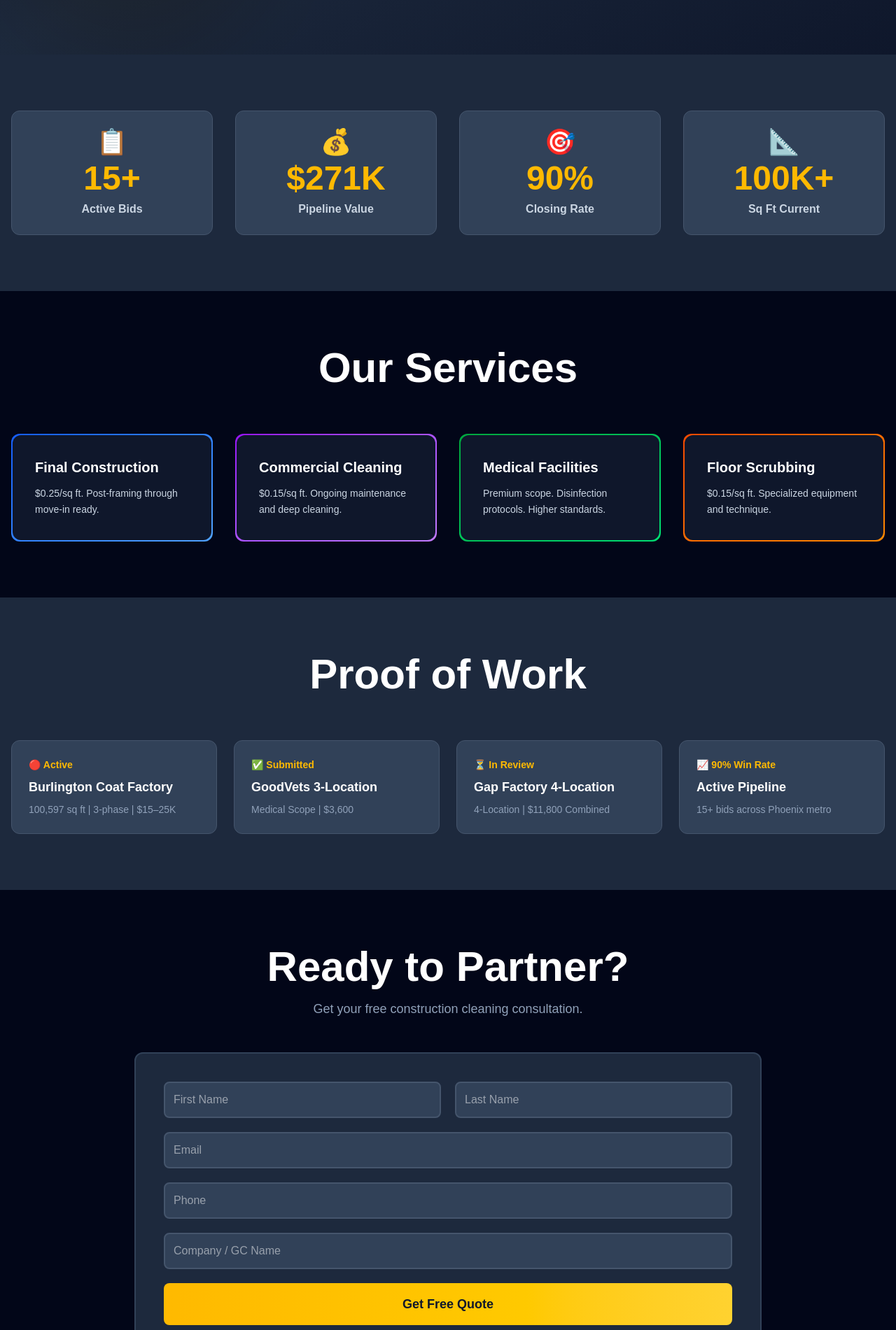
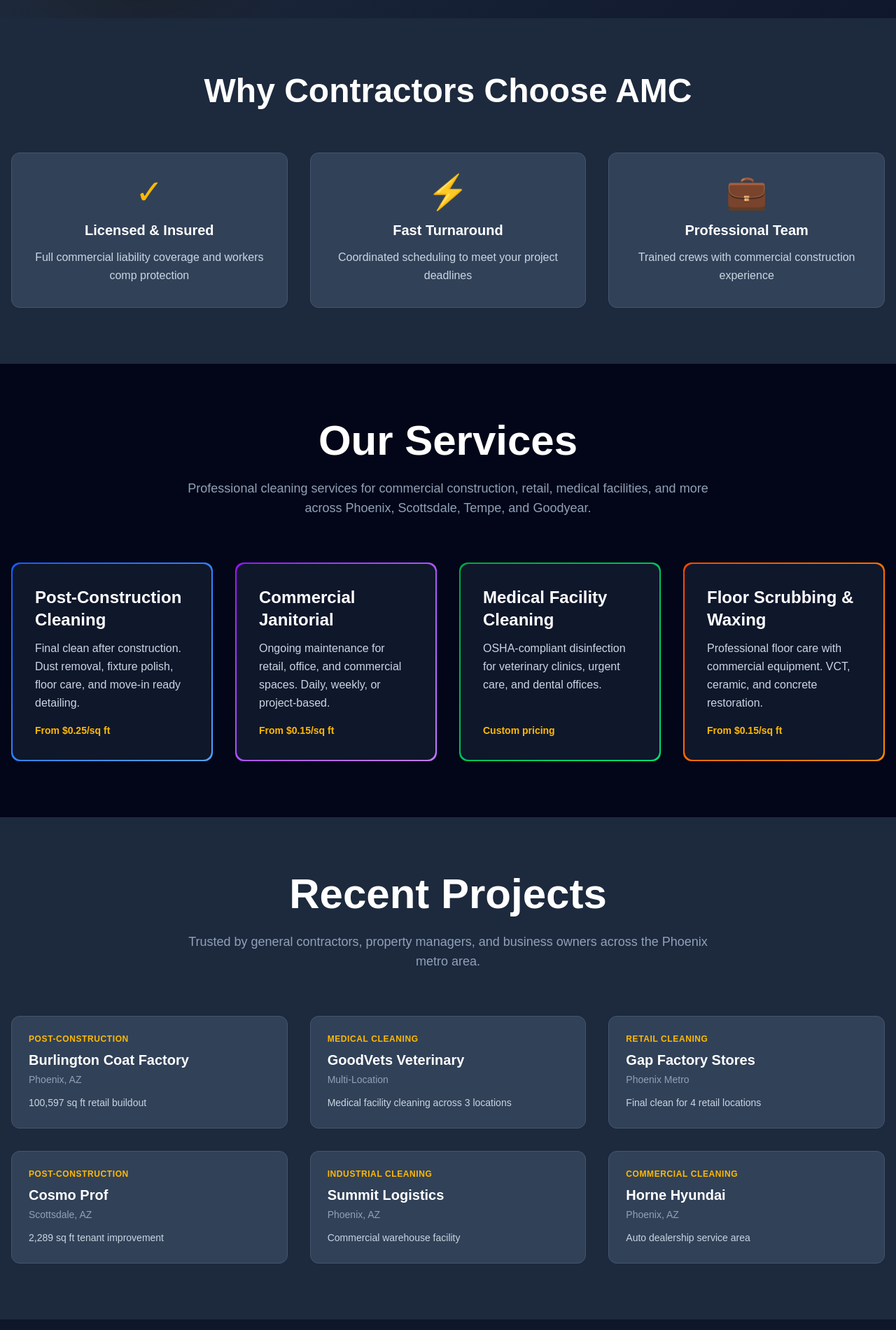
Before and after one commit to amcprofessionalscs-alt/amc-final, a Next.js app: page / in a window 1280 px wide. Shown: the part 839-2740 px from the top of the page at 70% size. Built offline with nearby package versions, Linux system fonts and the light colour scheme.

Commit message:
Clean professional copy, remove internal jargon

```diff
--- a/app/layout.tsx
+++ b/app/layout.tsx
@@ -2,17 +2,52 @@ import type { Metadata } from "next";
 import "./globals.css";
 
 export const metadata: Metadata = {
-  title: "AMC Professionals - Construction Cleaning",
-  description: "Construction cleaning that wins bids.",
+  title: "Commercial Cleaning Phoenix AZ | Post-Construction Cleaning Scottsdale | AMC Professionals",
+  description: "AMC Professionals: Phoenix's trusted commercial cleaning company. Post-construction cleaning, final clean, medical facilities. $271K+ active pipeline. 90% closing rate. Free quotes. Call 251-477-5676.",
+  keywords: "commercial cleaning Phoenix, post-construction cleaning Scottsdale, final construction cleaning Arizona, medical facility cleaning, janitorial services Phoenix, construction cleaning company",
+  openGraph: {
+    title: "AMC Professionals | Commercial Cleaning Phoenix",
+    description: "Post-construction cleaning experts serving Phoenix metro. $271K+ pipeline, 90% closing rate.",
+    url: "https://amc-professionals.com",
+    siteName: "AMC Professionals",
+    locale: "en_US",
+    type: "website",
+  },
 };
 
 export default function RootLayout({
   children,
-}: {
+}: Readonly<{
   children: React.ReactNode;
-}) {
+}>) {
   return (
     <html lang="en">
+      <head>
+        <script
+          type="application/ld+json"
+          dangerouslySetInnerHTML={{
+            __html: JSON.stringify({
+              "@context": "https://schema.org",
+              "@type": "LocalBusiness",
+              "name": "AMC Professionals LLC",
+              "image": "https://amc-professionals.com/logo.png",
+              "description": "Commercial cleaning and post-construction cleaning services in Phoenix, AZ",
+              "address": {
+                "@type": "PostalAddress",
+                "addressLocality": "Phoenix",
+                "addressRegion": "AZ",
+                "addressCountry": "US"
+              },
+              "telephone": "+1-251-477-5676",
+              "email": "amcprofessionalscs@gmail.com",
+              "url": "https://amc-professionals.com",
+              "priceRange": "$$$",
+              "areaServed": ["Phoenix", "Scottsdale", "Tempe", "Glendale", "Goodyear"],
+              "serviceType": ["Commercial Cleaning", "Post-Construction Cleaning", "Medical Facility Cleaning", "Floor Scrubbing"]
+            })
+          }}
+        />
+      </head>
       <body>{children}</body>
     </html>
   );
--- a/app/page.tsx
+++ b/app/page.tsx
@@ -36,10 +36,10 @@ export default function Home() {
       <nav className="sticky top-0 z-50 bg-slate-900 border-b border-slate-800">
         <div className="max-w-7xl mx-auto px-4 sm:px-6 lg:px-8">
           <div className="flex justify-between items-center h-16">
-            <div className="text-3xl font-black text-amber-400">AMC</div>
+            <div className="text-3xl font-black text-amber-400">AMC Professionals</div>
             <div className="hidden md:flex gap-8">
               <a href="#services" className="text-sm font-semibold hover:text-amber-400 transition">Services</a>
-              <a href="#proof" className="text-sm font-semibold hover:text-amber-400 transition">Proof</a>
+              <a href="#projects" className="text-sm font-semibold hover:text-amber-400 transition">Projects</a>
               <a href="#contact" className="text-sm font-semibold hover:text-amber-400 transition">Contact</a>
             </div>
             <a href="tel:251-477-5676" className="hidden sm:inline bg-amber-400 text-slate-900 px-4 py-2 rounded font-bold text-sm hover:bg-amber-300 transition">251-477-5676</a>
@@ -56,36 +56,32 @@ export default function Home() {
 
         <div className="relative max-w-5xl mx-auto text-center z-10">
           <h1 className="text-6xl sm:text-7xl lg:text-8xl font-black mb-6 leading-tight">
-            Construction Cleaning That <span className="text-transparent bg-clip-text bg-gradient-to-r from-amber-400 to-amber-300">Wins Bids</span>
+            Commercial Cleaning <span className="text-transparent bg-clip-text bg-gradient-to-r from-amber-400 to-amber-300">Phoenix & Scottsdale</span>
           </h1>
-          <p className="text-xl sm:text-2xl text-slate-300 mb-8 max-w-3xl mx-auto leading-relaxed">
-            $271K+ in active bids. AMC secures them with precision, reliability, and results that contractors trust.
+          <p className="text-xl sm:text-2xl text-slate-300 mb-12 max-w-3xl mx-auto leading-relaxed">
+            Professional post-construction and commercial cleaning services trusted by contractors across the Phoenix metro area.
           </p>
-          <div className="bg-blue-950 bg-opacity-40 backdrop-blur border border-blue-400 inline-block px-8 py-4 rounded-lg mb-12 font-mono text-sm sm:text-base">
-            <div className="font-bold text-blue-300">ACTIVE PIPELINE</div>
-            <div className="text-amber-400 text-lg">15+ Bids | 90%+ Closing Rate | $271K+</div>
-          </div>
           <div className="flex flex-col sm:flex-row gap-4 justify-center">
             <a href="#contact" className="bg-gradient-to-r from-amber-400 to-amber-300 text-slate-900 px-8 py-4 rounded-lg font-bold hover:from-amber-300 hover:to-amber-200 transition text-lg">Get Free Quote</a>
-            <a href="#proof" className="border-2 border-amber-400 text-amber-400 px-8 py-4 rounded-lg font-bold hover:bg-amber-400 hover:text-slate-900 transition text-lg">See Proof</a>
+            <a href="#projects" className="border-2 border-amber-400 text-amber-400 px-8 py-4 rounded-lg font-bold hover:bg-amber-400 hover:text-slate-900 transition text-lg">View Projects</a>
           </div>
         </div>
       </section>
 
-      {/* STATS SECTION */}
+      {/* WHY CHOOSE AMC */}
       <section className="bg-slate-800 py-20 px-4">
         <div className="max-w-7xl mx-auto">
-          <div className="grid grid-cols-1 sm:grid-cols-2 lg:grid-cols-4 gap-8">
+          <h2 className="text-4xl sm:text-5xl font-black text-center mb-16">Why Contractors Choose AMC</h2>
+          <div className="grid grid-cols-1 sm:grid-cols-2 lg:grid-cols-3 gap-8">
             {[
-              { number: '15+', label: 'Active Bids', icon: '📋' },
-              { number: '$271K', label: 'Pipeline Value', icon: '💰' },
-              { number: '90%', label: 'Closing Rate', icon: '🎯' },
-              { number: '100K+', label: 'Sq Ft Current', icon: '📐' },
-            ].map((stat, i) => (
-              <div key={i} className="text-center p-6 bg-slate-700 bg-opacity-50 rounded-xl border border-slate-600 hover:border-amber-400 transition">
-                <div className="text-4xl mb-2">{stat.icon}</div>
-                <div className="text-4xl sm:text-5xl font-black text-amber-400 mb-2">{stat.number}</div>
-                <div className="text-slate-300 font-semibold">{stat.label}</div>
+              { icon: '✓', title: 'Licensed & Insured', desc: 'Full commercial liability coverage and workers comp protection' },
+              { icon: '⚡', title: 'Fast Turnaround', desc: 'Coordinated scheduling to meet your project deadlines' },
+              { icon: '💼', title: 'Professional Team', desc: 'Trained crews with commercial construction experience' },
+            ].map((item, i) => (
+              <div key={i} className="text-center p-8 bg-slate-700 bg-opacity-50 rounded-xl border border-slate-600 hover:border-amber-400 transition">
+                <div className="text-5xl mb-4 text-amber-400">{item.icon}</div>
+                <h3 className="text-xl font-black mb-3">{item.title}</h3>
+                <p className="text-slate-300 leading-relaxed">{item.desc}</p>
               </div>
             ))}
           </div>
@@ -95,18 +91,42 @@ export default function Home() {
       {/* SERVICES SECTION */}
       <section id="services" className="py-20 px-4">
         <div className="max-w-7xl mx-auto">
-          <h2 className="text-5xl sm:text-6xl font-black text-center mb-16">Our Services</h2>
+          <h2 className="text-5xl sm:text-6xl font-black text-center mb-6">Our Services</h2>
+          <p className="text-center text-slate-400 mb-16 text-lg max-w-3xl mx-auto">
+            Professional cleaning services for commercial construction, retail, medical facilities, and more across Phoenix, Scottsdale, Tempe, and Goodyear.
+          </p>
           <div className="grid grid-cols-1 md:grid-cols-2 lg:grid-cols-4 gap-8">
             {[
-              { title: 'Final Construction', desc: '$0.25/sq ft. Post-framing through move-in ready.', color: 'from-blue-600 to-blue-400' },
-              { title: 'Commercial Cleaning', desc: '$0.15/sq ft. Ongoing maintenance and deep cleaning.', color: 'from-purple-600 to-purple-400' },
-              { title: 'Medical Facilities', desc: 'Premium scope. Disinfection protocols. Higher standards.', color: 'from-green-600 to-green-400' },
-              { title: 'Floor Scrubbing', desc: '$0.15/sq ft. Specialized equipment and technique.', color: 'from-orange-600 to-orange-400' },
+              {
+                title: 'Post-Construction Cleaning',
+                desc: 'Final clean after construction. Dust removal, fixture polish, floor care, and move-in ready detailing.',
+                color: 'from-blue-600 to-blue-400',
+                price: 'From $0.25/sq ft'
+              },
+              {
+                title: 'Commercial Janitorial',
+                desc: 'Ongoing maintenance for retail, office, and commercial spaces. Daily, weekly, or project-based.',
+                color: 'from-purple-600 to-purple-400',
+                price: 'From $0.15/sq ft'
+              },
+              {
+                title: 'Medical Facility Cleaning',
+                desc: 'OSHA-compliant disinfection for veterinary clinics, urgent care, and dental offices.',
+                color: 'from-green-600 to-green-400',
+                price: 'Custom pricing'
+              },
+              {
+                title: 'Floor Scrubbing & Waxing',
+                desc: 'Professional floor care with commercial equipment. VCT, ceramic, and concrete restoration.',
+                color: 'from-orange-600 to-orange-400',
+                price: 'From $0.15/sq ft'
+              },
             ].map((service, i) => (
               <div key={i} className={`bg-gradient-to-br ${service.color} p-0.5 rounded-xl hover:shadow-2xl transition duration-300`}>
-                <div className="bg-slate-900 p-8 rounded-xl h-full">
-                  <h3 className="text-xl font-black mb-3">{service.title}</h3>
-                  <p className="text-slate-300 text-sm leading-relaxed">{service.desc}</p>
+                <div className="bg-slate-900 p-8 rounded-xl h-full flex flex-col">
+                  <h3 className="text-2xl font-black mb-3">{service.title}</h3>
+                  <p className="text-slate-300 leading-relaxed mb-4 flex-grow">{service.desc}</p>
+                  <div className="text-amber-400 font-bold text-sm">{service.price}</div>
                 </div>
               </div>
             ))}
@@ -114,32 +134,81 @@ export default function Home() {
         </div>
       </section>
 
-      {/* PROOF SECTION */}
-      <section id="proof" className="bg-slate-800 py-20 px-4">
+      {/* PROJECTS SECTION */}
+      <section id="projects" className="bg-slate-800 py-20 px-4">
         <div className="max-w-7xl mx-auto">
-          <h2 className="text-5xl sm:text-6xl font-black text-center mb-16">Proof of Work</h2>
-          <div className="grid grid-cols-1 md:grid-cols-2 lg:grid-cols-4 gap-6">
+          <h2 className="text-5xl sm:text-6xl font-black text-center mb-6">Recent Projects</h2>
+          <p className="text-center text-slate-400 mb-16 text-lg max-w-3xl mx-auto">
+            Trusted by general contractors, property managers, and business owners across the Phoenix metro area.
+          </p>
+          <div className="grid grid-cols-1 md:grid-cols-2 lg:grid-cols-3 gap-8">
             {[
-              { title: 'Burlington Coat Factory', desc: '100,597 sq ft | 3-phase | $15–25K', status: '🔴 Active' },
-              { title: 'GoodVets 3-Location', desc: 'Medical Scope | $3,600', status: '✅ Submitted' },
-              { title: 'Gap Factory 4-Location', desc: '4-Location | $11,800 Combined', status: '⏳ In Review' },
-              { title: 'Active Pipeline', desc: '15+ bids across Phoenix metro', status: '📈 90% Win Rate' },
-            ].map((item, i) => (
+              {
+                title: 'Burlington Coat Factory',
+                location: 'Phoenix, AZ',
+                desc: '100,597 sq ft retail buildout',
+                type: 'Post-Construction'
+              },
+              {
+                title: 'GoodVets Veterinary',
+                location: 'Multi-Location',
+                desc: 'Medical facility cleaning across 3 locations',
+                type: 'Medical Cleaning'
+              },
+              {
+                title: 'Gap Factory Stores',
+                location: 'Phoenix Metro',
+                desc: 'Final clean for 4 retail locations',
+                type: 'Retail Cleaning'
+              },
+              {
+                title: 'Cosmo Prof',
+                location: 'Scottsdale, AZ',
+                desc: '2,289 sq ft tenant improvement',
+                type: 'Post-Construction'
+              },
+              {
+                title: 'Summit Logistics',
+                location: 'Phoenix, AZ',
+                desc: 'Commercial warehouse facility',
+                type: 'Industrial Cleaning'
+              },
+              {
+                title: 'Horne Hyundai',
+                location: 'Phoenix, AZ',
+                desc: 'Auto dealership service area',
+                type: 'Commercial Cleaning'
+              },
+            ].map((project, i) => (
               <div key={i} className="bg-slate-700 bg-opacity-50 border border-slate-600 p-6 rounded-xl hover:border-amber-400 transition">
-                <div className="text-amber-400 text-sm font-bold mb-2">{item.status}</div>
-                <h3 className="font-black text-lg mb-2">{item.title}</h3>
-                <p className="text-slate-400 text-sm">{item.desc}</p>
+                <div className="text-amber-400 text-xs font-bold mb-2 uppercase tracking-wider">{project.type}</div>
+                <h3 className="font-black text-xl mb-1">{project.title}</h3>
+                <p className="text-slate-400 text-sm mb-3">{project.location}</p>
+                <p className="text-slate-300 text-sm leading-relaxed">{project.desc}</p>
               </div>
             ))}
           </div>
         </div>
       </section>
 
+      {/* SERVICE AREAS */}
+      <section className="py-20 px-4 bg-slate-900">
+        <div className="max-w-4xl mx-auto text-center">
+          <h2 className="text-4xl sm:text-5xl font-black mb-6">Serving the Phoenix Metro Area</h2>
+          <p className="text-slate-400 text-lg mb-8">
+            Phoenix • Scottsdale • Tempe • Glendale • Goodyear • Mesa • Chandler
+          </p>
+          <p className="text-slate-300 leading-relaxed max-w-2xl mx-auto">
+            Professional commercial cleaning services for contractors, property managers, and business owners throughout Maricopa County.
+          </p>
+        </div>
+      </section>
+
       {/* CONTACT SECTION */}
       <section id="contact" className="py-20 px-4">
         <div className="max-w-4xl mx-auto">
-          <h2 className="text-5xl sm:text-6xl font-black text-center mb-4">Ready to Partner?</h2>
-          <p className="text-center text-slate-400 mb-12 text-lg">Get your free construction cleaning consultation.</p>
+          <h2 className="text-5xl sm:text-6xl font-black text-center mb-4">Get Your Free Quote</h2>
+          <p className="text-center text-slate-400 mb-12 text-lg">Ready to discuss your project? Contact us for a free consultation and competitive quote.</p>
 
           <div className="bg-slate-800 border-2 border-slate-700 p-10 rounded-xl">
             {submitted ? (
@@ -184,7 +253,7 @@ export default function Home() {
                 />
                 <input
                   type="text"
-                  placeholder="Company / GC Name"
+                  placeholder="Company / GC Name (Optional)"
                   value={formData.company}
                   onChange={(e) => setFormData({ ...formData, company: e.target.value })}
                   className="w-full bg-slate-700 border-2 border-slate-600 text-white p-3 rounded-lg focus:border-amber-400 outline-none transition"
@@ -200,20 +269,54 @@ export default function Home() {
           </div>
 
           <div className="mt-12 text-center">
-            <p className="text-slate-400 mb-4">Or call us directly:</p>
+            <p className="text-slate-400 mb-4">Prefer to call? We're here to help:</p>
             <a href="tel:251-477-5676" className="text-5xl font-black text-amber-400 hover:text-amber-300 transition">251-477-5676</a>
+            <p className="text-slate-500 mt-6">
+              Email: <a href="mailto:amcprofessionalscs@gmail.com" className="text-amber-400 hover:text-amber-300 transition">amcprofessionalscs@gmail.com</a>
+            </p>
           </div>
         </div>
       </section>
 
       {/* FOOTER */}
       <footer className="bg-slate-900 border-t-4 border-amber-400 py-12 px-4">
-        <div className="max-w-7xl mx-auto text-center">
-          <p className="text-slate-400 mb-4">&copy; 2026 AMC Professionals LLC</p>
-          <div className="text-slate-500 space-y-1 text-sm">
-            <p>📞 <a href="tel:251-477-5676" className="hover:text-amber-400 transition">251-477-5676</a></p>
-            <p>📧 <a href="mailto:amcprofessionalscs@gmail.com" className="hover:text-amber-400 transition">amcprofessionalscs@gmail.com</a></p>
-            <p>🌐 amc-professionals.com</p>
+        <div className="max-w-7xl mx-auto">
+          <div className="text-center mb-8">
+            <div className="text-4xl font-black text-amber-400 mb-4">AMC Professionals LLC</div>
+            <p className="text-slate-400 mb-6">Professional Commercial Cleaning Services - Phoenix Metro Area</p>
+          </div>
+
+          <div className="grid grid-cols-1 md:grid-cols-3 gap-8 mb-8">
+            <div className="text-center">
+              <h3 className="text-amber-400 font-bold mb-3">Contact</h3>
+              <p className="text-slate-400 text-sm mb-2">
+                <a href="tel:251-477-5676" className="hover:text-amber-400 transition">251-477-5676</a>
+              </p>
+              <p className="text-slate-400 text-sm">
+                <a href="mailto:amcprofessionalscs@gmail.com" className="hover:text-amber-400 transition">amcprofessionalscs@gmail.com</a>
+              </p>
+            </div>
+
+            <div className="text-center">
+              <h3 className="text-amber-400 font-bold mb-3">Services</h3>
+              <p className="text-slate-400 text-sm mb-1">Post-Construction Cleaning</p>
+              <p className="text-slate-400 text-sm mb-1">Commercial Janitorial</p>
+              <p className="text-slate-400 text-sm mb-1">Medical Facility Cleaning</p>
+              <p className="text-slate-400 text-sm">Floor Scrubbing & Waxing</p>
+            </div>
+
+            <div className="text-center">
+              <h3 className="text-amber-400 font-bold mb-3">Service Areas</h3>
+              <p className="text-slate-400 text-sm mb-1">Phoenix, AZ</p>
+              <p className="text-slate-400 text-sm mb-1">Scottsdale, AZ</p>
+              <p className="text-slate-400 text-sm mb-1">Tempe, Glendale, Goodyear</p>
+              <p className="text-slate-400 text-sm">All of Maricopa County</p>
+            </div>
+          </div>
+
+          <div className="text-center text-slate-500 text-sm border-t border-slate-800 pt-8">
+            <p>&copy; 2026 AMC Professionals LLC. All rights reserved.</p>
+            <p className="mt-2">Licensed & Insured Commercial Cleaning Company</p>
           </div>
         </div>
       </footer>
```
